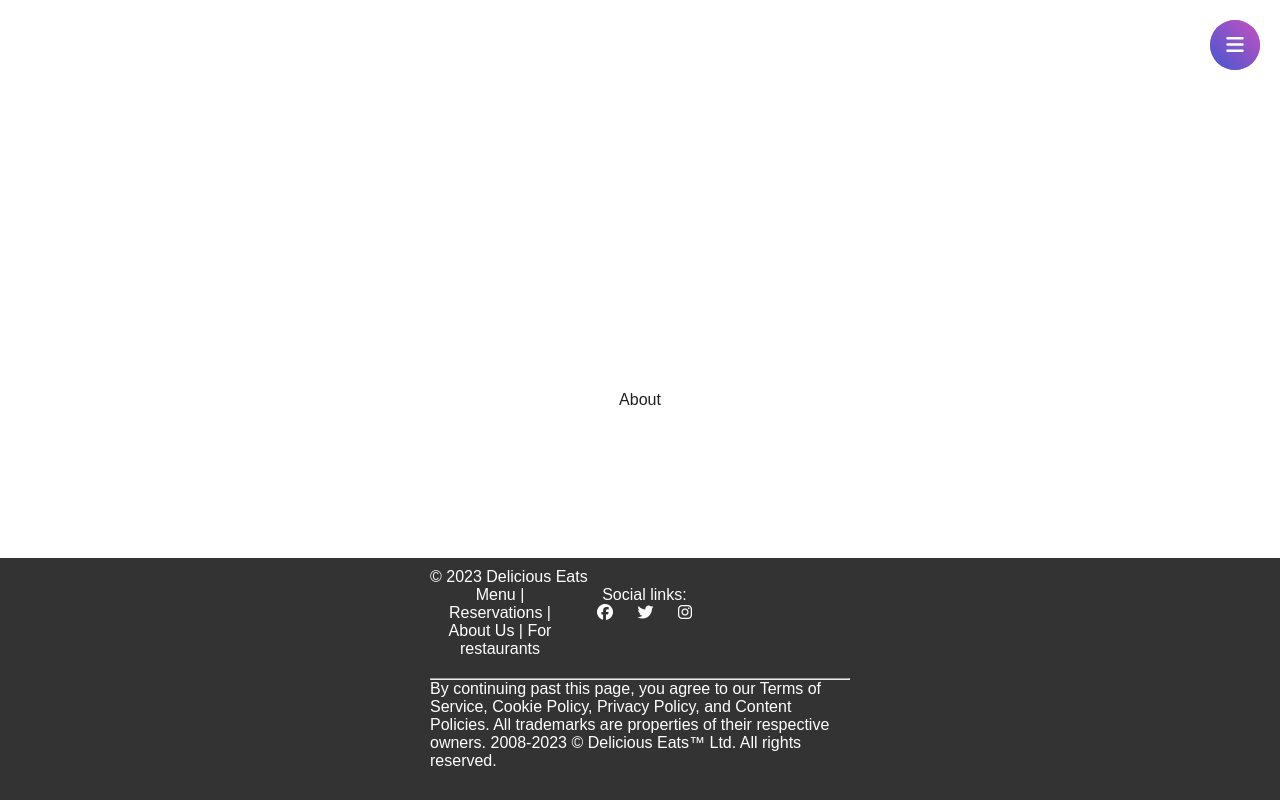
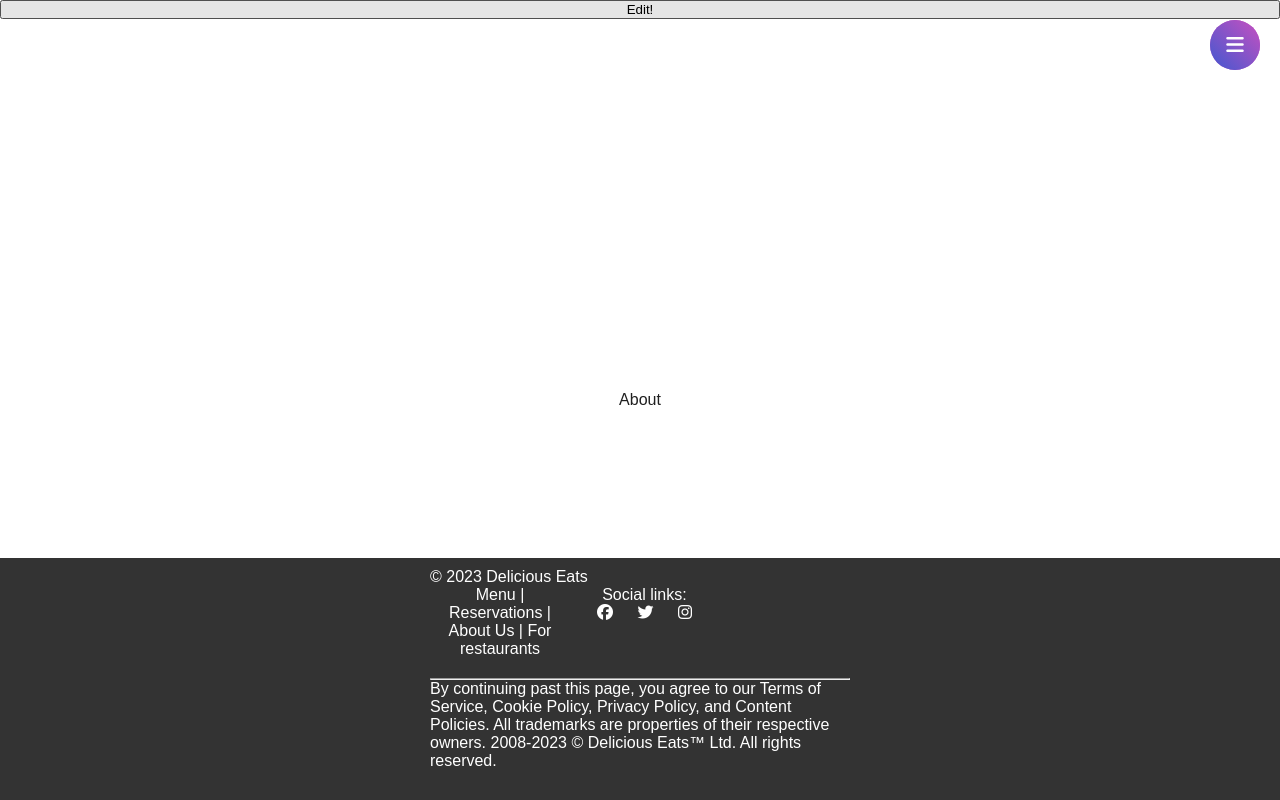
Before and after one commit to Yuthii/recipeblog, a Flask app: page /about in a window 1280 px wide. Run offline with Flask 3, Linux system fonts and the light colour scheme.

Commit message:
Update base.html

```diff
--- a/templates/base.html
+++ b/templates/base.html
@@ -5,6 +5,7 @@
     <meta charset="UTF-8">
     <meta name="viewport" content="width=device-width, initial-scale=1.0">
     <title>{% block title %} {% endblock %} Recipe Book</title>
+    <button type="button" onclick="alert('receipe book!')">Edit!</button>
 
     <link rel="stylesheet" href="https://cdnjs.cloudflare.com/ajax/libs/font-awesome/6.5.1/css/all.min.css"
         integrity="sha512-DTOQO9RWCH3ppGqcWaEA1BIZOC6xxalwEsw9c2QQeAIftl+Vegovlnee1c9QX4TctnWMn13TZye+giMm8e2LwA=="
```
